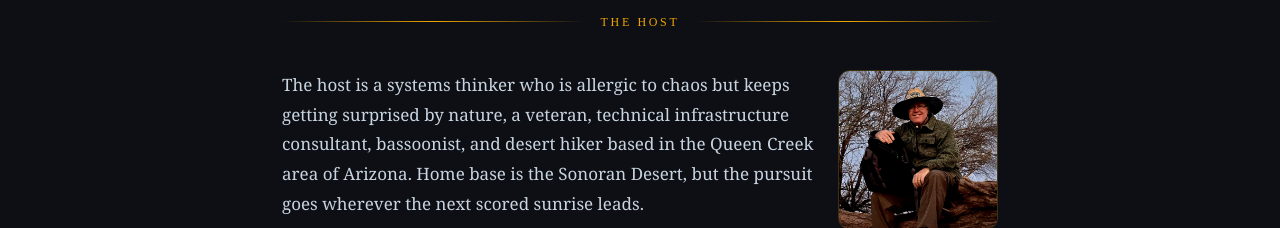
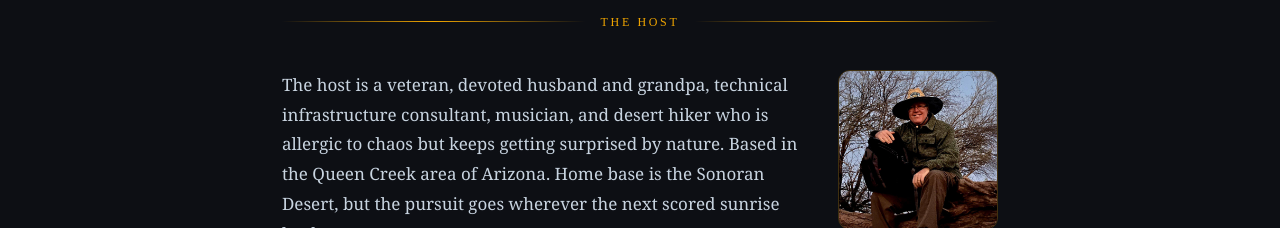
Before and after one commit to mtanquary/the-zora-files, a Next.js app in the folder website/: page /about in a window 1280 px wide. Shown: the part 724-952 px from the top of the page. Built offline with nearby package versions, Linux system fonts and the light colour scheme; no server answers; the database is empty.

Commit message:
about update

```diff
--- a/website/src/app/about/page.tsx
+++ b/website/src/app/about/page.tsx
@@ -62,9 +62,9 @@ export default async function AboutPage() {
         </div>
 
         <p>
-          The host is a systems thinker who is allergic to chaos but keeps
-          getting surprised by nature, a veteran, technical infrastructure
-          consultant, bassoonist, and desert hiker based in the Queen Creek area
+          The host is a veteran, devoted husband and grandpa, technical
+          infrastructure consultant, musician, and desert hiker who is allergic
+          to chaos but keeps getting surprised by nature. Based in the Queen Creek area
           of Arizona. Home base is the Sonoran Desert, but the pursuit goes
           wherever the next scored sunrise leads.
         </p>
```
